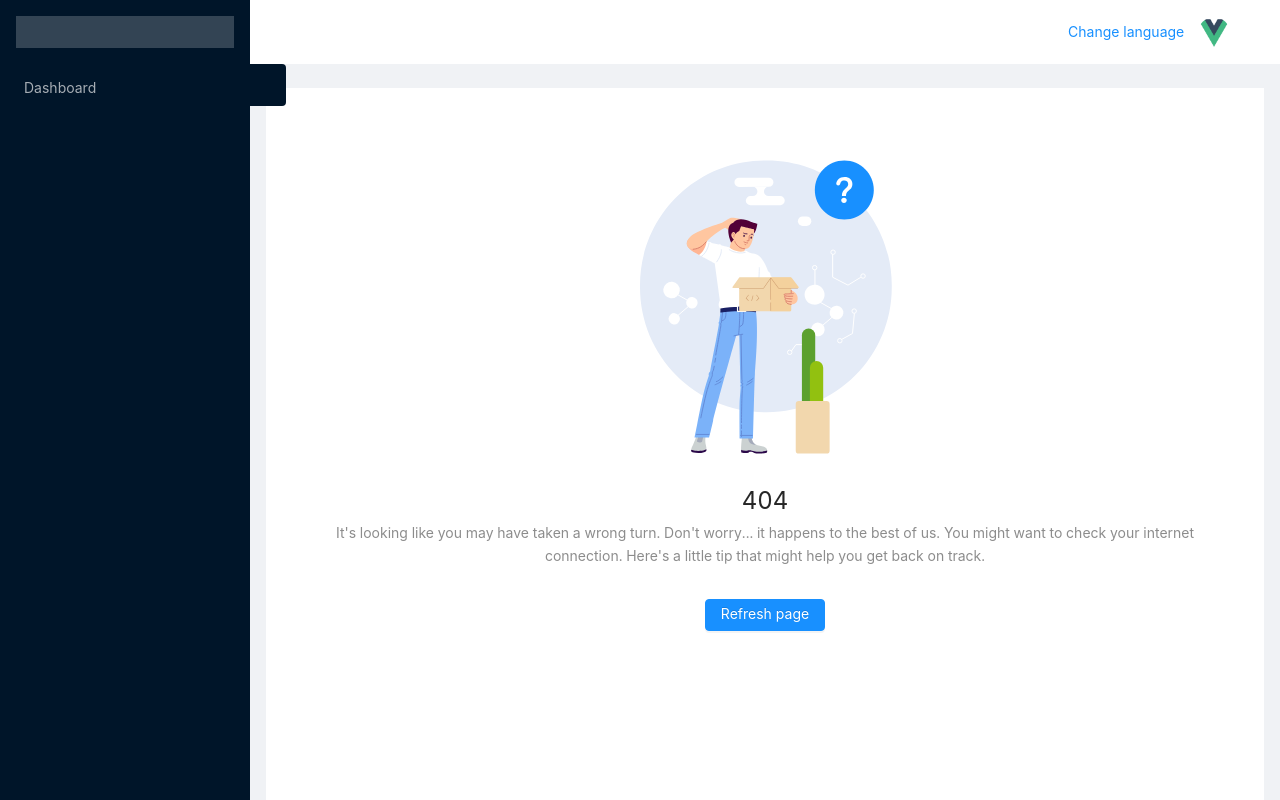
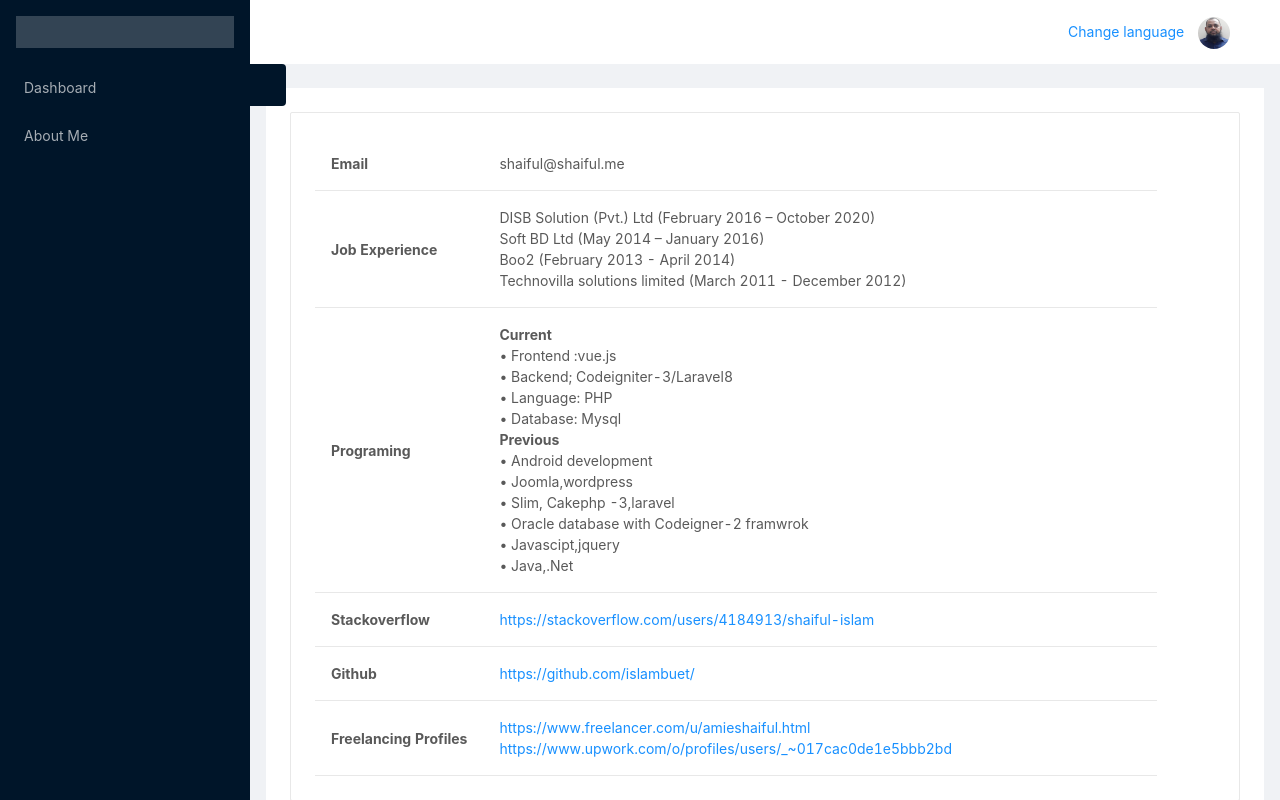
Before and after one commit to islambuet/mySiteVue, a Vue app: page /about-me in a window 1280 px wide. Built offline with nearby package versions, Linux system fonts and the light colour scheme.

Commit message:
About me included

```diff
--- a/public/index.html
+++ b/public/index.html
@@ -4,7 +4,7 @@
     <meta charset="utf-8">
     <meta http-equiv="X-UA-Compatible" content="IE=edge">
     <meta name="viewport" content="width=device-width,initial-scale=1.0">
-    <link rel="icon" href="<%= BASE_URL %>favicon.ico">
+    <link rel="icon" href="images/me.jpg">
     <title>Shaiful Islam</title>
   </head>
   <body>
--- /dev/null
+++ b/src/components/about-me/AboutMe.vue
@@ -0,0 +1,117 @@
+<template>
+  <div>
+    <div v-if="$system_variables.status_task_loaded == 1">
+      <a-card>
+
+
+          <table class="">
+            <colgroup>
+              <col style="width: 20%; min-width: 20%" />
+              <col />
+            </colgroup>
+
+            <tbody class="ant-table-tbody">
+              <tr>
+                <td><strong>Email</strong></td>
+                <td>shaiful@shaiful.me</td>
+              </tr>
+              <tr>
+                <td><strong>Job Experience</strong></td>
+                <td>
+                  DISB Solution (Pvt.) Ltd (February 2016 – October 2020) <br>
+                  Soft BD Ltd (May 2014 – January 2016) <br>
+                  Boo2 (February 2013 - April 2014) <br>
+                  Technovilla solutions limited (March 2011 - December 2012)
+                </td>
+              </tr>
+              <tr>
+                <td><strong>Programing</strong></td>
+                <td>
+                  <strong>Current</strong> <br>
+                    •	Frontend :vue.js <br>
+                    •	Backend; Codeigniter-3/Laravel8 <br>
+                    •	Language: PHP <br>
+                    •	Database: Mysql <br>
+                  <strong>Previous</strong> <br>
+                    •	Android development <br>
+                    •	Joomla,wordpress <br>
+                    •	Slim, Cakephp -3,laravel <br>
+                    •	Oracle database with Codeigner-2 framwrok <br>
+                    •	Javascipt,jquery <br>
+                    •	Java,.Net <br>
+                </td>
+              </tr>
+              <tr>
+                <td><strong>Stackoverflow</strong></td>
+                <td>
+                  <a href="https://stackoverflow.com/users/4184913/shaiful-islam" target="_blank">https://stackoverflow.com/users/4184913/shaiful-islam</a> <br>
+                </td>
+              </tr>
+              <tr>
+                <td><strong>Github</strong></td>
+                <td>
+                  <a href="https://github.com/islambuet/" target="_blank">https://github.com/islambuet/</a> <br>
+                </td>
+              </tr>
+              <tr>
+                <td><strong>Freelancing Profiles</strong></td>
+                <td>
+                  <a href="https://www.freelancer.com/u/amieshaiful.html" target="_blank">https://www.freelancer.com/u/amieshaiful.html</a> <br>
+                  <a href="https://www.upwork.com/o/profiles/users/_~017cac0de1e5bbb2bd" target="_blank">https://www.upwork.com/o/profiles/users/_~017cac0de1e5bbb2bd</a>
+                </td>
+              </tr>
+            </tbody>
+          </table>
+
+      </a-card>
+    </div>
+  </div>
+</template>
+
+<script>
+export default {
+  name: "AboutMe",
+  props: {
+    msg: String,
+  },
+  mounted: function () {
+    this.$system_variables.status_task_loaded = 1;
+    this.$system_variables.status_data_loaded = 1;
+  },
+  data() {
+    return {
+      columns: [
+        { title: "Name", dataIndex: "name" },
+        {
+          title: "Link",
+          dataIndex: "link",
+          scopedSlots: { customRender: "name" },
+        },
+        { title: "Resource", dataIndex: "resource" },
+        { title: "Descriptoin", dataIndex: "descriptoin" },
+      ],
+      data: [
+        {
+          name: "Larvel",
+          link: "https://laravel.shaiful.me",
+          resource: "Laravel",
+          descriptoin: "Laravel Demo",
+        },
+        {
+          name: "Facebook API",
+          link: "https://fb.shaiful.me ",
+          resource: "Vue.js,Facebook API",
+          descriptoin: "Facebook API Demo",
+        },
+        {
+          name: "Nasa API",
+          link: "https://vuenasa.shaiful.me  ",
+          resource: "Vue.js. Nasa API",
+          descriptoin: "Nasa API Demo",
+        },
+      ],
+    };
+  },
+  methods: {},
+};
+</script>
--- a/src/languages/label.js
+++ b/src/languages/label.js
@@ -38,6 +38,10 @@ export var labels={
     label_dashboard:{
         en:"Dashboard",
         bn:"ড্যাশবোর্ড"
+    },
+    label_about_me:{
+        en:"About Me",
+        bn:"আমার সম্পর্কে"
     },
     label_id:{
         en:"ID",
--- a/src/router/index.js
+++ b/src/router/index.js
@@ -4,6 +4,7 @@ Vue.use(VueRouter)
 
 const routes = [
   { path: '/', name: 'Home', component: () => import('@/components/home/Home.vue') },
+  { path: '/about-me', name: 'AboutMe', component: () => import('@/components/about-me/AboutMe.vue') },
   { path: '*',name:'NotFound',component: function () {return import('@/components/not_found/NotFound.vue')}}
 ]
 
--- a/src/views/template/Header.vue
+++ b/src/views/template/Header.vue
@@ -2,7 +2,7 @@
     <a-layout-header :style="{ background: '#fff'}" :class="'d-print-none'">
         <div :style="{float:'right'}">
             <img :src="$system_variables.user.profile_picture" v-if="$system_variables.user.profile_picture" alt="profileImage" class="rounded-circle" :style="{height:'32px',width:'32px'}">
-            <img :src="'/images/logo.png'" v-else alt="Image" class="rounded-circle" :style="{height:'32px',width:'32px'}">
+            <img :src="'/images/me.jpg'" v-else alt="Image" class="rounded-circle" :style="{height:'32px',width:'32px'}">
             <a-dropdown :trigger="['click']" :style="{float:'right'}">
                 <a class="ant-dropdown-link" @click.prevent>
                  <a-icon type="down" />
--- a/src/views/template/Sidebar.vue
+++ b/src/views/template/Sidebar.vue
@@ -12,6 +12,7 @@
       <div class="logo" />
       <a-menu theme="dark" mode="inline">
         <a-menu-item @click="on_task_click"> <router-link to="/">{{$system_functions.get_label('label_dashboard')}}</router-link></a-menu-item>
+        <a-menu-item @click="on_task_click"> <router-link to="/about-me">{{$system_functions.get_label('label_about_me')}}</router-link></a-menu-item>
         <sub-menu v-for="item in $system_variables.user.tasks" :key="item.id" :menu-info="item" :on_task_click="on_task_click"/>
       </a-menu>
     </div>
```
Also changed, not shown: public/images/logo.png (deleted), public/images/me.jpg (added).
